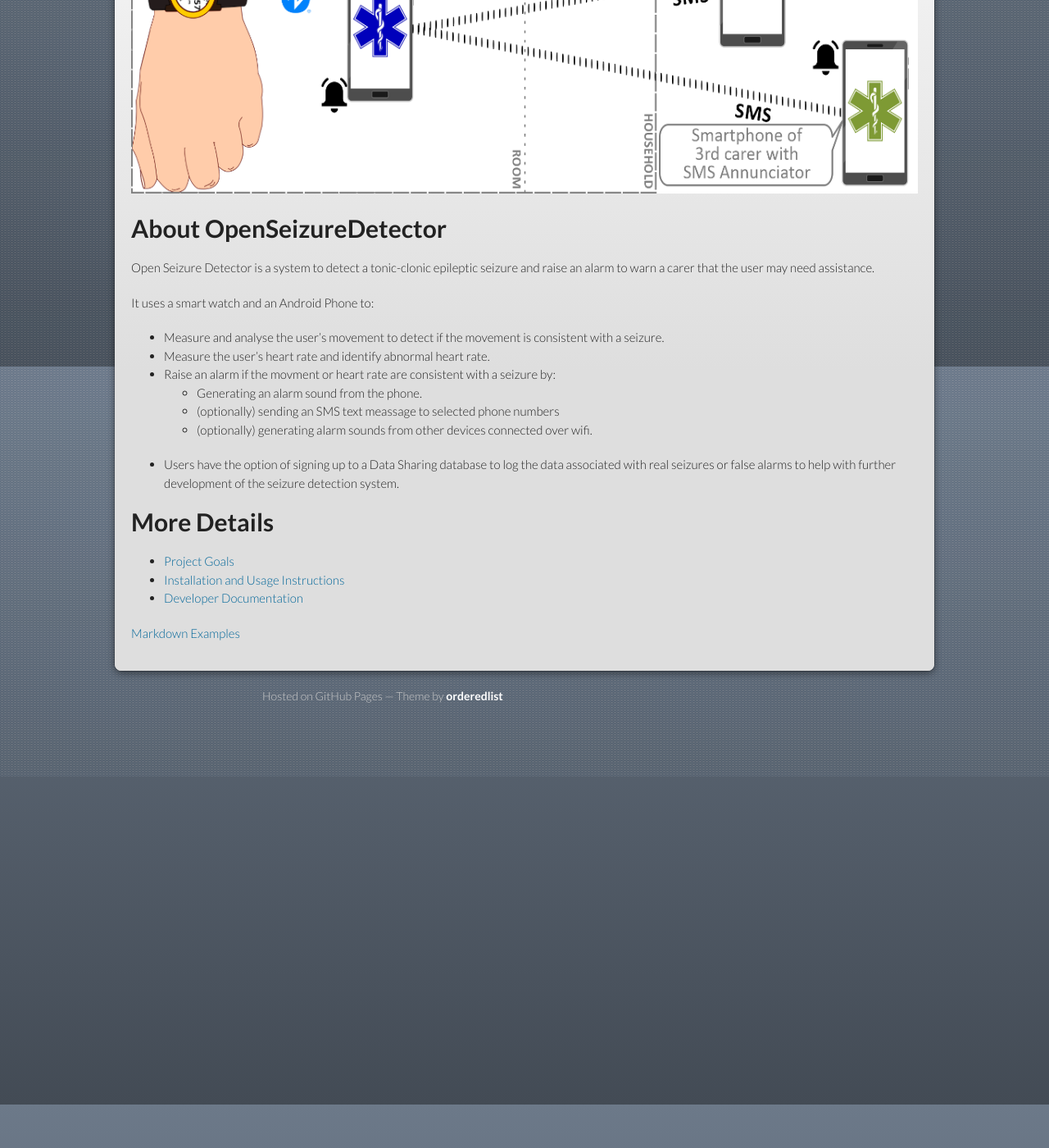
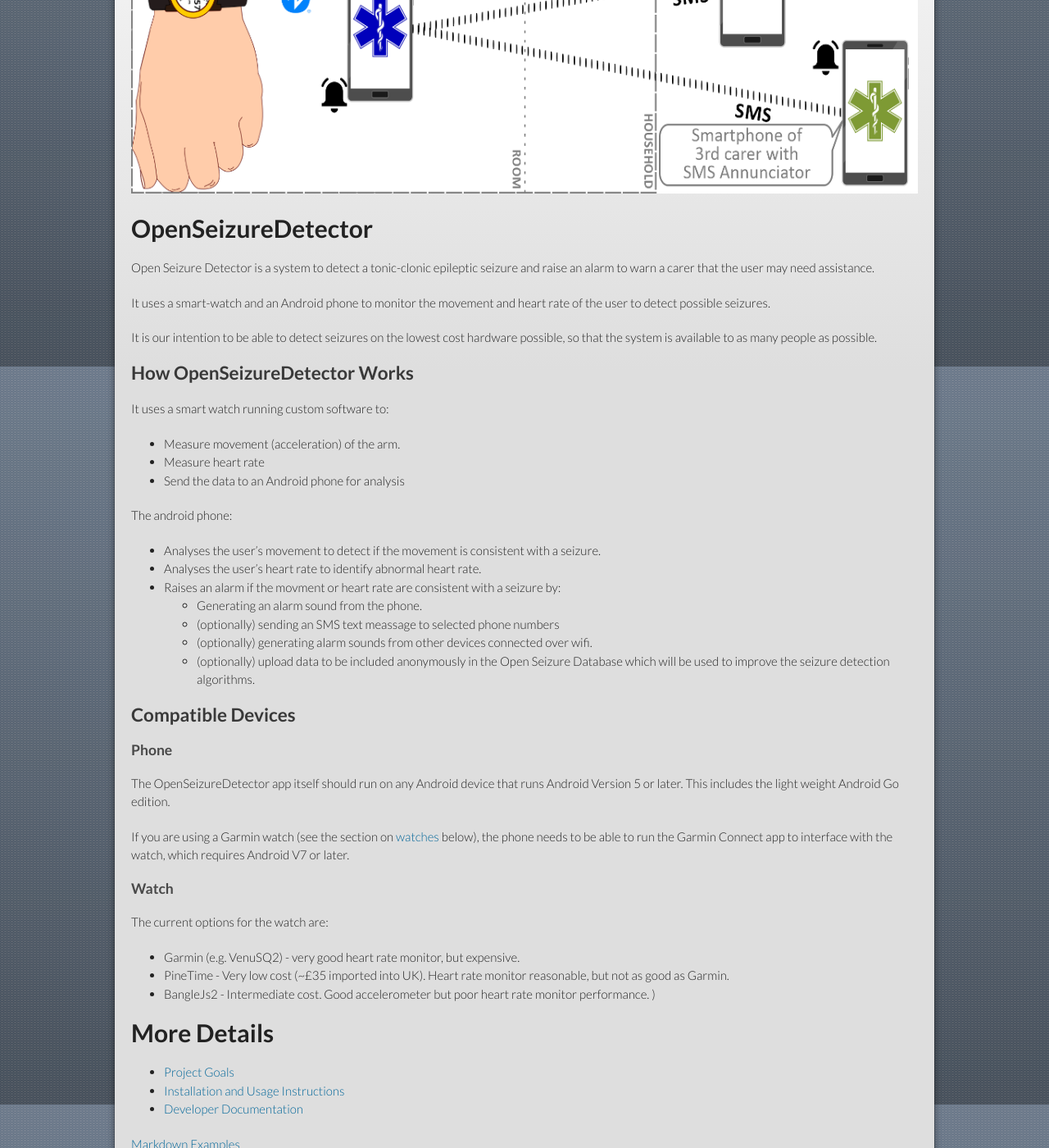
Before and after one commit to OpenSeizureDetector/openseizuredetector.github.io, a Jekyll site: the page built from index.md, in a window 1280 px wide and 1400 px high, scrolled down 453 px. Shown: the whole window at 82% size. Built offline with Jekyll 4.4.1, drawn with Linux system fonts in a browser that asks for light colours.

```diff
--- a/index.md
+++ b/index.md
@@ -4,18 +4,44 @@ title: OpenSeizureDetector
 ---
 
 ![system overview](assets/images/osd-system-overview.png)
-# About OpenSeizureDetector
+# OpenSeizureDetector
+
 Open Seizure Detector is a system to detect a tonic-clonic epileptic seizure and raise an alarm to warn a carer that the user may need assistance.
 
-It uses a smart watch and an Android Phone to:
+It uses a smart-watch and an Android phone to monitor the movement and heart rate of the user to detect possible seizures.
 
-  - Measure and analyse the user's movement to detect if the movement is consistent with a seizure.
-  - Measure the user's heart rate and identify abnormal heart rate.
-  - Raise an alarm if the movment or heart rate are consistent with a seizure by:
+It is our intention to be able to detect seizures on the lowest cost hardware possible, so that the system is available to as many people as possible.
+
+## How OpenSeizureDetector Works
+It uses a smart watch running custom software to:
+  - Measure movement (acceleration) of the arm.
+  - Measure heart rate
+  - Send the data to an Android phone for analysis
+
+The android phone:
+  - Analyses the user's movement to detect if the movement is consistent with a seizure.
+  - Analyses the user's heart rate to identify abnormal heart rate.
+  - Raises an alarm if the movment or heart rate are consistent with a seizure by:
       - Generating an alarm sound from the phone.
       - (optionally) sending an SMS text meassage to selected phone numbers
       - (optionally) generating alarm sounds from other devices connected over wifi.
-  - Users have the option of signing up to a Data Sharing database to log the data associated with real seizures or false alarms to help with further development of the seizure detection system.
+      - (optionally) upload data to be included anonymously in the Open Seizure Database which will be used to improve the seizure detection algorithms.
+
+
+## Compatible Devices
+
+### Phone
+The OpenSeizureDetector app itself should run on any Android device that runs Android Version 5 or later.   This includes the light weight Android Go edition.
+
+If you are using a Garmin watch (see the section on [watches](#watch) below), the phone needs to be able to run the Garmin Connect app to interface with the watch, which requires Android V7 or later.
+
+### Watch
+The current options for the watch are:
+  - Garmin (e.g. VenuSQ2) - very good heart rate monitor, but expensive.
+  - PineTime - Very low cost (~£35 imported into UK).  Heart rate monitor reasonable, but not as good as Garmin.
+  - BangleJs2 - Intermediate cost.  Good accelerometer but poor heart rate monitor performance.
+  )
+
 
 # More Details
   - [Project Goals](./pages-user/goals.html)
```
Also changed, not shown: pages-developer/website.md (+23 -13 lines).
